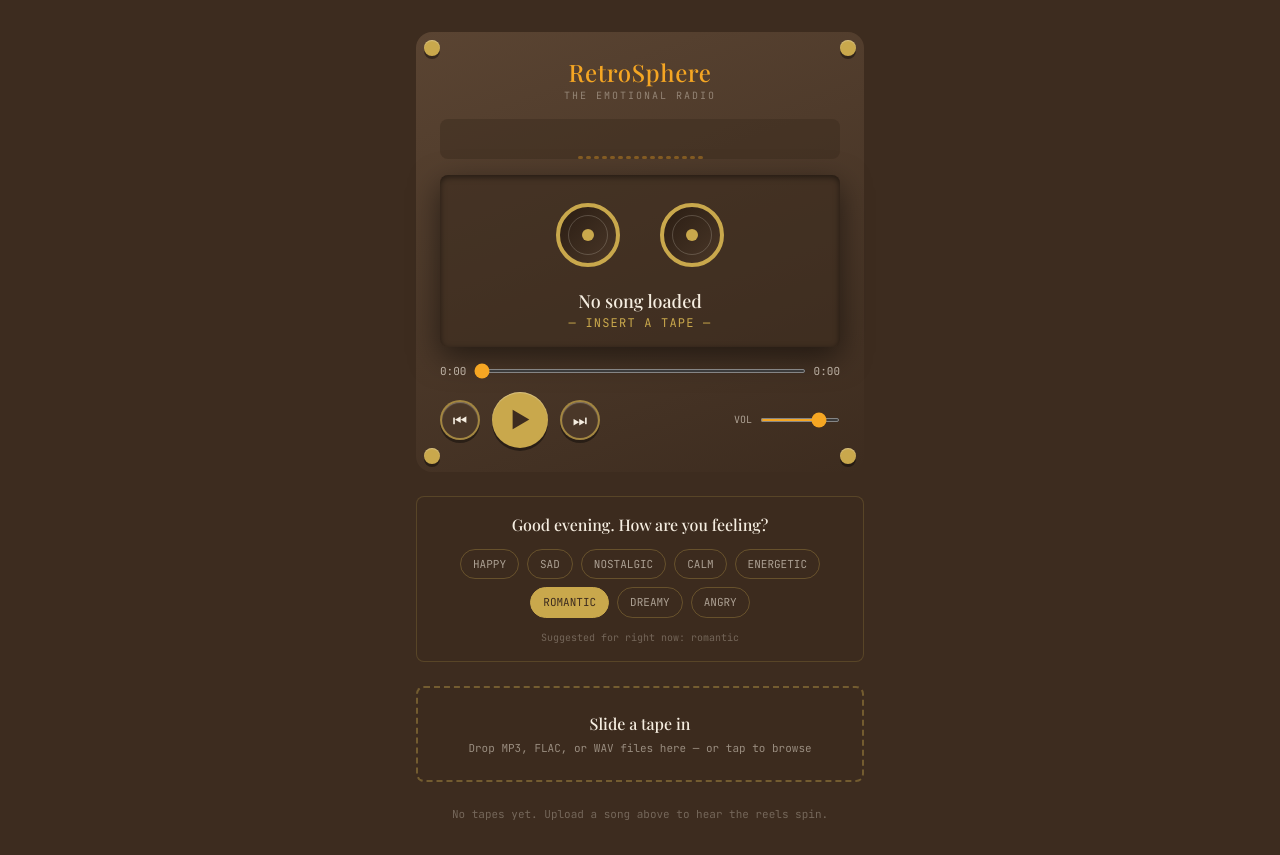
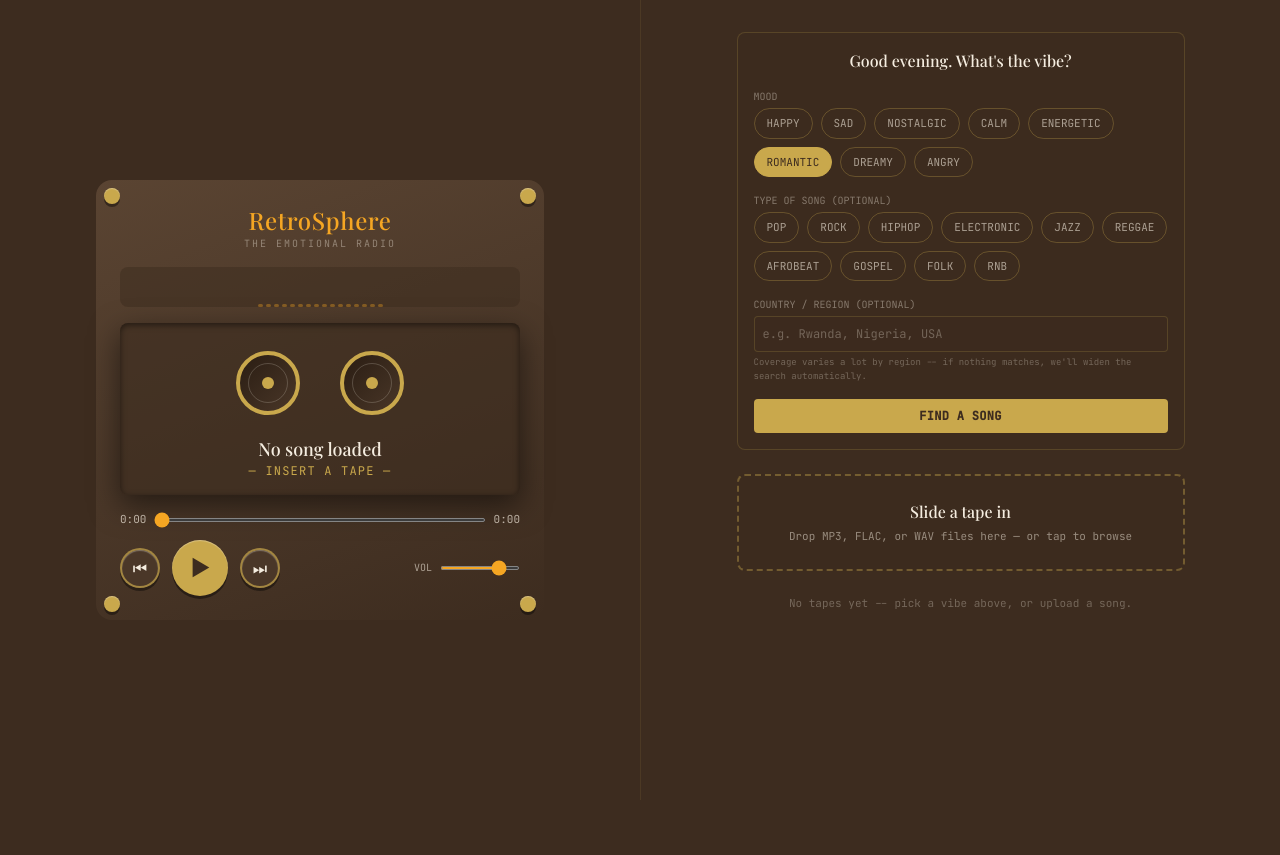
Before and after one commit to Soulscriptor111/Retrosphere, a Vue app: page / in a window 1280 px wide. After the commit the page ends 800 px from the top, so only its background shows below. Built offline with nearby package versions, Linux system fonts and the light colour scheme.

Commit message:
Initial commit

```diff
--- a/src/App.vue
+++ b/src/App.vue
@@ -3,20 +3,15 @@ import { onMounted, ref, computed } from "vue";
 import RadioCabinet from "./components/RadioCabinet.vue";
 import FileUpload from "./components/FileUpload.vue";
 import LyricsPaper from "./components/LyricsPaper.vue";
-import LyricsInput from "./components/LyricsInput.vue";
-import MoodPrompt from "./components/MoodPrompt.vue";
+import VibePicker from "./components/VibePicker.vue";
 import { useAudioEngine } from "./composables/useAudioEngine";
 import { useLibrary } from "./composables/useLibrary";
 import { extractMetadata } from "./composables/useMetadata";
-import {
-  timeOfDayMood,
-  songsMatchingMood,
-  moodFromAudio,
-} from "./composables/useMood";
+import { songsMatchingMood, moodFromAudio } from "./composables/useMood";
 import { usePreferences } from "./composables/usePreferences";
 import { fetchLyricsFromLrcLib } from "./composables/useLrcLib";
 import { analyzeAudio } from "./composables/useAudioAnalysis";
-import { queryForMood } from "./composables/useMoodQueries";
+import { buildVibeQuery } from "./composables/useMoodQueries";
 import { searchJamendoTracks } from "./composables/useJamendo";
 
 const engine = useAudioEngine();
@@ -27,7 +22,6 @@ const currentIndex = ref(-1);
 const currentSong = computed(() =>
   currentIndex.value >= 0 ? songs.value[currentIndex.value] : null,
 );
-const suggestedMood = computed(() => timeOfDayMood());
 const isFetchingMood = ref(false);
 
 onMounted(loadSongs);
@@ -99,13 +93,8 @@ async function deleteSong(id, index) {
   }
 }
 
-async function saveLyrics(patch) {
-  if (!currentSong.value) return;
-  await updateSong(currentSong.value.id, patch);
-}
-
-// The system fetches -- the user only ever names a mood.
-async function pickMood(mood) {
+// The system fetches -- the user only ever names mood/genre/country.
+async function pickVibe({ mood, genre, country }) {
   const localMatches = songsMatchingMood(songs.value, mood);
   if (localMatches.length) {
     const index = songs.value.indexOf(localMatches[0]);
@@ -113,14 +102,23 @@ async function pickMood(mood) {
     recordMood(mood, localMatches[0].id);
     return;
   }
-  await fetchMoodSongFromJamendo(mood);
+  await fetchVibeSongFromJamendo({ mood, genre, country });
 }
 
-async function fetchMoodSongFromJamendo(mood) {
+async function fetchVibeSongFromJamendo({ mood, genre, country }) {
   isFetchingMood.value = true;
   try {
-    const results = await searchJamendoTracks(queryForMood(mood), 5);
+    const tags = buildVibeQuery({ mood, genre });
+
+    let results = await searchJamendoTracks(tags, {
+      limit: 5,
+      search: country,
+    });
+    if (!results.length && country) {
+      results = await searchJamendoTracks(tags, { limit: 5 });
+    }
     if (!results.length) return;
+
     const track = results[Math.floor(Math.random() * results.length)];
 
     const audioRes = await fetch(track.audioUrl);
@@ -135,7 +133,7 @@ async function fetchMoodSongFromJamendo(mood) {
       artist: track.artist,
       album: track.album || "Unknown Album",
       year: null,
-      genre: "Unknown",
+      genre: genre || "Unknown",
       duration: track.duration,
       file,
       coverArt: track.coverArt,
@@ -146,6 +144,7 @@ async function fetchMoodSongFromJamendo(mood) {
       playCount: 0,
       uploadDate: new Date().toISOString(),
       source: "jamendo",
+      country: country || null,
     };
     await addSong(song);
 
@@ -158,7 +157,7 @@ async function fetchMoodSongFromJamendo(mood) {
       updateSong(song.id, { moodTags: merged, moodAnalyzed: analyzed, bpm });
     });
   } catch (e) {
-    console.warn("Mood fetch from Jamendo failed:", e.message);
+    console.warn("Vibe fetch from Jamendo failed:", e.message);
   } finally {
     isFetchingMood.value = false;
   }
@@ -167,7 +166,11 @@ async function fetchMoodSongFromJamendo(mood) {
 
 <template>
   <div
-    class="min-h-screen bg-wood-dark flex flex-col items-center px-4 py-8 gap-6"
+    class="min-h-screen bg-wood-dark flex flex-col lg:h-screen lg:grid lg:grid-cols-2 lg:overflow-hidden"
+  >
+    <!-- Player pane: radio + lyrics, sized to fit the screen without extra scroll -->
+    <div
+      class="flex flex-col items-center justify-center gap-3 px-4 py-6 min-h-screen lg:min-h-0 lg:h-screen lg:overflow-y-auto"
     >
       <RadioCabinet
         :is-playing="engine.isPlaying.value"
@@ -183,26 +186,17 @@ async function fetchMoodSongFromJamendo(mood) {
         @volume="engine.setVolume"
       />
 
-    <div class="w-full max-w-md">
-      <MoodPrompt :suggested-mood="suggestedMood" @pick="pickMood" />
-      <p
-        v-if="isFetchingMood"
-        class="font-mono text-[10px] text-cream/40 text-center mt-2"
-      >
-        Finding something for that mood…
-      </p>
-    </div>
-
-    <div v-if="currentSong" class="w-full max-w-md space-y-3">
+      <div v-if="currentSong" class="w-full max-w-md space-y-2">
         <LyricsPaper
           :lrc-lines="currentSong.lrcLines || []"
           :plain-lyrics="currentSong.lyrics || ''"
           :current-time="engine.currentTime.value"
+          class="max-h-40 lg:max-h-64"
         />
-      <LyricsInput @save="saveLyrics" />
-
         <p class="font-mono text-[10px] text-cream/40 px-1">
-        <span v-if="!currentSong.moodAnalyzed && !currentSong.moodTags?.length">
+          <span
+            v-if="!currentSong.moodAnalyzed && !currentSong.moodTags?.length"
+          >
             Analyzing mood…
           </span>
           <span v-else-if="currentSong.moodTags?.length">
@@ -211,6 +205,21 @@ async function fetchMoodSongFromJamendo(mood) {
               >· via Jamendo</span
             >
           </span>
+        </p>
+      </div>
+    </div>
+
+    <!-- Control pane: vibe picker, upload, library -->
+    <div
+      class="flex flex-col items-center gap-6 px-4 py-8 lg:h-screen lg:overflow-y-auto lg:border-l lg:border-brass/10"
+    >
+      <div class="w-full max-w-md">
+        <VibePicker @search="pickVibe" />
+        <p
+          v-if="isFetchingMood"
+          class="font-mono text-[10px] text-cream/40 text-center mt-2"
+        >
+          Finding something for that vibe…
         </p>
       </div>
 
@@ -251,8 +260,12 @@ async function fetchMoodSongFromJamendo(mood) {
         </ul>
       </div>
 
-    <p v-else class="font-mono text-[11px] text-cream/30 text-center max-w-md">
-      No tapes yet. Upload a song above to hear the reels spin.
+      <p
+        v-else
+        class="font-mono text-[11px] text-cream/30 text-center max-w-md"
+      >
+        No tapes yet -- pick a vibe above, or upload a song.
       </p>
     </div>
+  </div>
 </template>
--- a/src/components/MoodPrompt.vue
+++ /dev/null
@@ -1,34 +0,0 @@
-<script setup>
-import { MOODS, greeting } from "../composables/useMood";
-
-defineProps({ suggestedMood: String });
-const emit = defineEmits(["pick"]);
-</script>
-
-<template>
-  <div
-    class="rounded-lg p-4 bg-wood-dark/40 border border-brass/20 text-center space-y-3"
-  >
-    <p class="font-display text-cream text-base">
-      {{ greeting() }} How are you feeling?
-    </p>
-    <div class="flex flex-wrap justify-center gap-2">
-      <button
-        v-for="mood in MOODS"
-        :key="mood"
-        @click="emit('pick', mood)"
-        class="text-[11px] font-mono uppercase px-3 py-1.5 rounded-full border transition-colors"
-        :class="
-          mood === suggestedMood
-            ? 'bg-brass text-wood-dark border-brass'
-            : 'bg-transparent text-cream/60 border-brass/30 hover:border-brass/60'
-        "
-      >
-        {{ mood }}
-      </button>
-    </div>
-    <p v-if="suggestedMood" class="font-mono text-[10px] text-cream/30">
-      Suggested for right now: {{ suggestedMood }}
-    </p>
-  </div>
-</template>
--- /dev/null
+++ b/src/components/VibePicker.vue
@@ -0,0 +1,110 @@
+<script setup>
+import { ref } from "vue";
+import { MOODS, greeting, timeOfDayMood } from "../composables/useMood";
+
+const GENRES = [
+  "pop",
+  "rock",
+  "hiphop",
+  "electronic",
+  "jazz",
+  "reggae",
+  "afrobeat",
+  "gospel",
+  "folk",
+  "rnb",
+];
+
+const emit = defineEmits(["search"]);
+
+const selectedMood = ref(timeOfDayMood());
+const selectedGenre = ref("");
+const country = ref("");
+
+function pickMood(m) {
+  selectedMood.value = m;
+}
+function pickGenre(g) {
+  selectedGenre.value = selectedGenre.value === g ? "" : g;
+}
+function submit() {
+  emit("search", {
+    mood: selectedMood.value,
+    genre: selectedGenre.value,
+    country: country.value.trim(),
+  });
+}
+</script>
+
+<template>
+  <div
+    class="rounded-lg p-4 bg-wood-dark/40 border border-brass/20 space-y-4 w-full"
+  >
+    <p class="font-display text-cream text-base text-center">
+      {{ greeting() }} What's the vibe?
+    </p>
+
+    <div>
+      <p class="font-mono text-[10px] text-cream/40 uppercase mb-1">Mood</p>
+      <div class="flex flex-wrap gap-2">
+        <button
+          v-for="mood in MOODS"
+          :key="mood"
+          @click="pickMood(mood)"
+          class="text-[11px] font-mono uppercase px-3 py-1.5 rounded-full border transition-colors"
+          :class="
+            mood === selectedMood
+              ? 'bg-brass text-wood-dark border-brass'
+              : 'bg-transparent text-cream/60 border-brass/30'
+          "
+        >
+          {{ mood }}
+        </button>
+      </div>
+    </div>
+
+    <div>
+      <p class="font-mono text-[10px] text-cream/40 uppercase mb-1">
+        Type of song (optional)
+      </p>
+      <div class="flex flex-wrap gap-2">
+        <button
+          v-for="genre in GENRES"
+          :key="genre"
+          @click="pickGenre(genre)"
+          class="text-[11px] font-mono uppercase px-3 py-1.5 rounded-full border transition-colors"
+          :class="
+            genre === selectedGenre
+              ? 'bg-amber text-wood-dark border-amber'
+              : 'bg-transparent text-cream/60 border-brass/30'
+          "
+        >
+          {{ genre }}
+        </button>
+      </div>
+    </div>
+
+    <div>
+      <p class="font-mono text-[10px] text-cream/40 uppercase mb-1">
+        Country / region (optional)
+      </p>
+      <input
+        v-model="country"
+        type="text"
+        placeholder="e.g. Rwanda, Nigeria, USA"
+        class="w-full text-[12px] font-mono rounded p-2 bg-wood-dark/40 text-cream placeholder:text-cream/30 border border-brass/20"
+      />
+      <p class="font-mono text-[9px] text-cream/30 mt-1">
+        Coverage varies a lot by region -- if nothing matches, we'll widen the
+        search automatically.
+      </p>
+    </div>
+
+    <button
+      @click="submit"
+      class="w-full text-[12px] font-mono uppercase tracking-wide py-2 rounded bg-brass text-wood-dark font-semibold"
+    >
+      Find a song
+    </button>
+  </div>
+</template>
--- a/src/composables/useJamendo.js
+++ b/src/composables/useJamendo.js
@@ -4,23 +4,32 @@
 const JAMENDO_CLIENT_ID = "680103e5";
 const BASE = "https://api.jamendo.com/v3.0";
 
-export async function searchJamendoTracks(spaceSeparatedTags, limit = 5) {
+// `search` (e.g. a country/region name) is optional free text layered
+// on top of the mood/genre fuzzytags. Jamendo's catalog is thin for
+// many regions, so callers should retry without `search` if this
+// comes back empty rather than treating it as a dead end.
+export async function searchJamendoTracks(
+  spaceSeparatedTags,
+  { limit = 5, search = "" } = {},
+) {
   try {
     const params = new URLSearchParams({
       client_id: JAMENDO_CLIENT_ID,
       format: "json",
       limit: String(limit),
-      fuzzytags: spaceSeparatedTags, // lenient OR-ish match, not strict AND like 'tags'
-      vocalinstrumental: "vocal", // excludes instrumental-only beat tracks
-      order: "popularity_total", // surfaces more listened-to tracks first
+      fuzzytags: spaceSeparatedTags,
+      vocalinstrumental: "vocal",
+      order: "popularity_total",
       audioformat: "mp32",
       include: "musicinfo",
     });
+    if (search) params.set("search", search);
+
     const res = await fetch(`${BASE}/tracks/?${params.toString()}`);
     if (!res.ok) return [];
     const data = await res.json();
     return (data.results || [])
-      .filter((t) => t.name && t.artist_name) // drop entries with no real title/artist
+      .filter((t) => t.name && t.artist_name)
       .map((t) => ({
         id: t.id,
         title: t.name,
--- a/src/composables/useMoodQueries.js
+++ b/src/composables/useMoodQueries.js
@@ -1,7 +1,6 @@
 // Jamendo's tag params expect space-separated tags (their docs show
 // fuzzytags=groove+rock, where + is just URL-encoded space) -- NOT
-// comma-separated. Comma-joined tags were being read as one garbled
-// tag, which is why almost nothing matched before.
+// comma-separated.
 export const MOOD_QUERIES = {
   happy: "happy pop",
   sad: "sad melancholic",
@@ -16,3 +15,12 @@ export const MOOD_QUERIES = {
 export function queryForMood(mood) {
   return MOOD_QUERIES[mood] || mood;
 }
+
+// Combines mood + optional genre into one fuzzytags string for Jamendo.
+// Country is handled separately (as a free-text 'search' param) since
+// it isn't part of Jamendo's tag vocabulary.
+export function buildVibeQuery({ mood, genre }) {
+  const parts = [queryForMood(mood)];
+  if (genre) parts.push(genre);
+  return parts.join(" ");
+}
```
Lines whose indentation alone changed are shown as unchanged.
